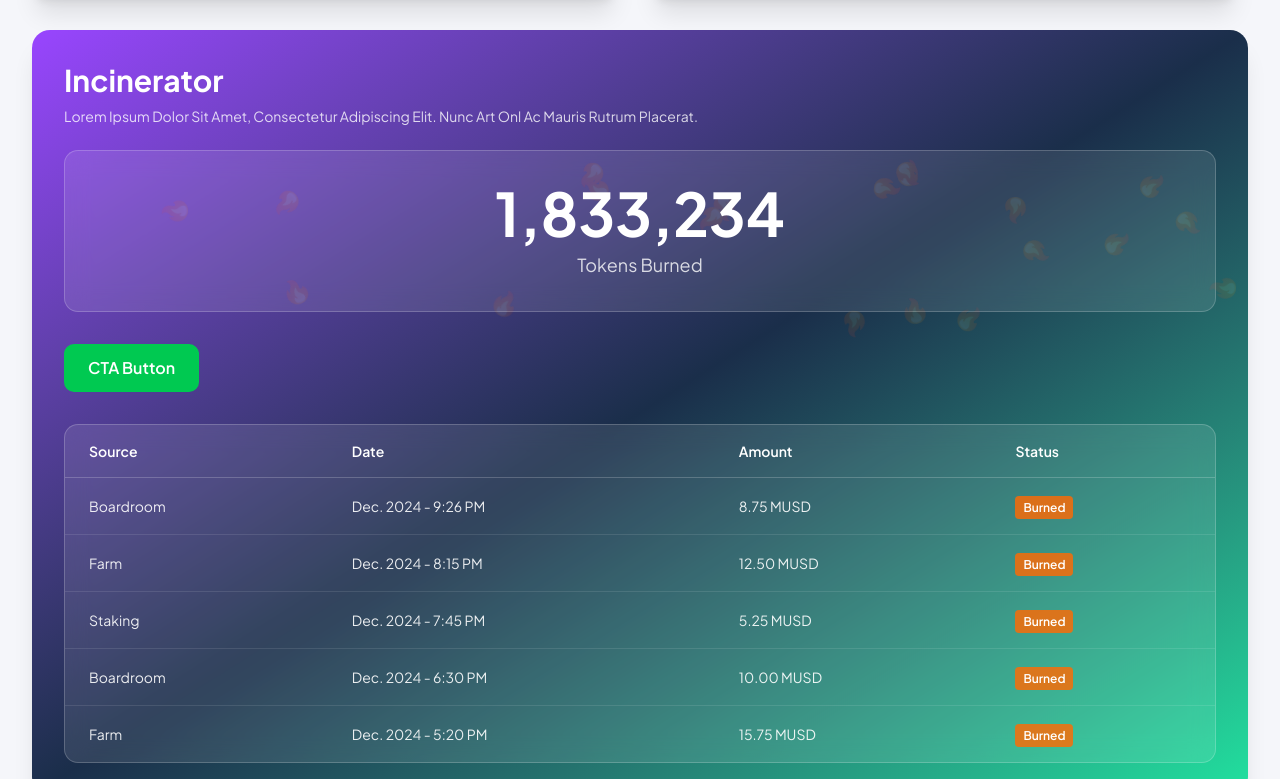
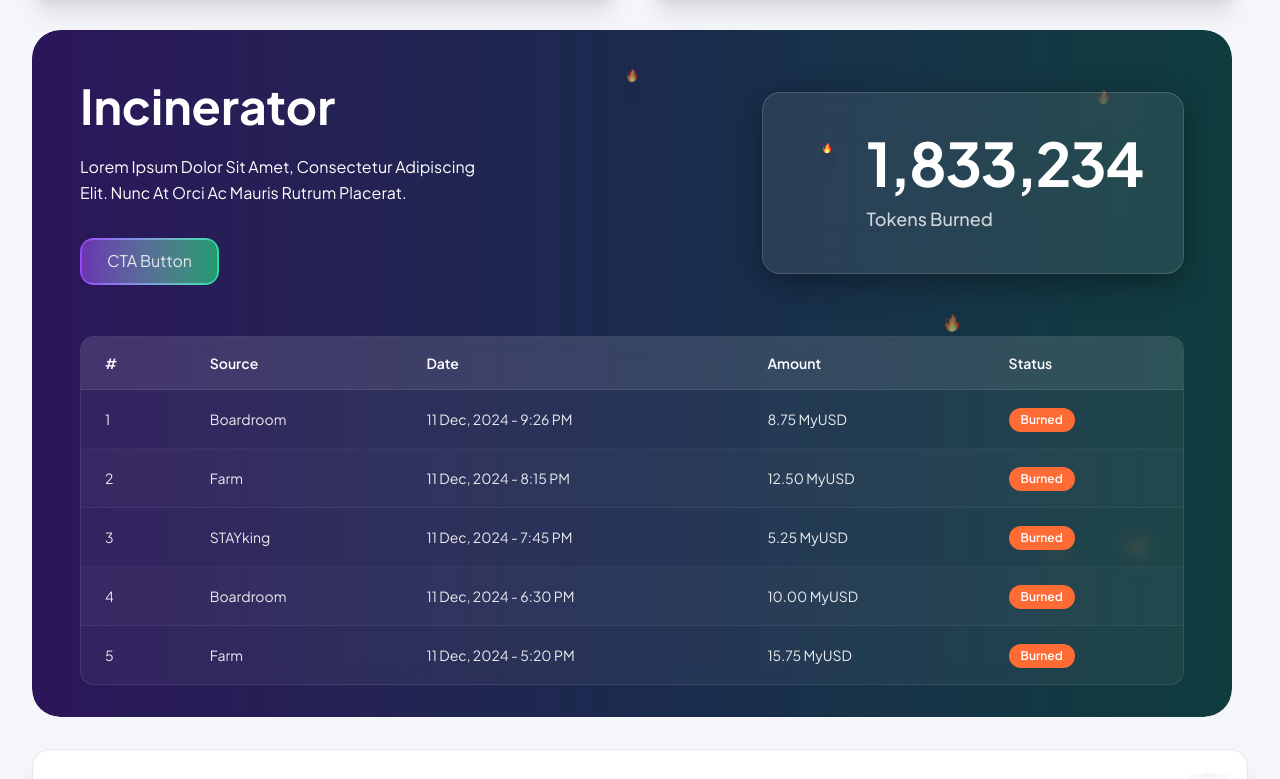
Before and after one commit to EhtishamNazir1234/nfstay, a Next.js app: page /dashboard in a window 1280 px wide. Shown: the part 1681-2460 px from the top of the page. Built offline with nearby package versions, Linux system fonts and the light colour scheme.

Commit message:
added incinerator

```diff
--- a/src/app/farm/page.tsx
+++ b/src/app/farm/page.tsx
@@ -6,6 +6,7 @@ import { TrendingUp, Calendar, DollarSign } from "lucide-react";
 import StartEarning from "@/components/ui/farm/StartEarning";
 import StayEarned from "@/components/ui/farm/StayEarned";
 import MintStayCard from "@/components/ui/farm/MintStayCard";
+import MintCard from "@/components/ui/dashboard/MintCard";
 
 const stats = [
   {
@@ -69,29 +70,27 @@ export default function FarmPage() {
             {/* Left Column */}
             <div className="space-y-6">
               <StartEarning />
-              <MintStayCard
-                title="Mint STAY with DEBIT CARD"
-                payingLabel="You're Buying"
-                payingToken="STAY"
-                receivingLabel="You're Paying"
-                receivingToken="EURO"
+              <MintCard
+                title="Mint ROCK with DEBIT CARD"
+                payingLabel="You're Paying"
+                payingToken="EURO"
+                receivingLabel="You're Buying"
+                receivingToken="ROCKS"
                 buttonText="Mint Now"
                 showCardIcons={true}
-                isDarkCard={true}
               />
             </div>
 
             {/* Right Column */}
             <div className="space-y-6">
               <StayEarned />
-              <MintStayCard
+              <MintCard
                 title="Mint STAY with USDC"
                 payingLabel="You're Paying"
-                payingToken="STAY"
+                payingToken="ROCKS"
                 receivingLabel="To Receive"
                 receivingToken="USDC"
                 buttonText="Mint Now"
-                isDarkCard={true}
               />
             </div>
           </div>
--- a/src/components/ui/dashboard/Incinerator.tsx
+++ b/src/components/ui/dashboard/Incinerator.tsx
@@ -1,71 +1,199 @@
 "use client";
 
+import Image from "next/image";
+
 const burnData = [
-  { source: "Boardroom", date: "Dec. 2024 - 9:26 PM", amount: "8.75 MUSD", status: "Burned" },
-  { source: "Farm", date: "Dec. 2024 - 8:15 PM", amount: "12.50 MUSD", status: "Burned" },
-  { source: "Staking", date: "Dec. 2024 - 7:45 PM", amount: "5.25 MUSD", status: "Burned" },
-  { source: "Boardroom", date: "Dec. 2024 - 6:30 PM", amount: "10.00 MUSD", status: "Burned" },
-  { source: "Farm", date: "Dec. 2024 - 5:20 PM", amount: "15.75 MUSD", status: "Burned" },
+  {
+    id: 1,
+    source: "Boardroom",
+    date: "11 Dec, 2024 - 9:26 PM",
+    amount: "8.75 MyUSD",
+    status: "Burned",
+  },
+  {
+    id: 2,
+    source: "Farm",
+    date: "11 Dec, 2024 - 8:15 PM",
+    amount: "12.50 MyUSD",
+    status: "Burned",
+  },
+  {
+    id: 3,
+    source: "STAYking",
+    date: "11 Dec, 2024 - 7:45 PM",
+    amount: "5.25 MyUSD",
+    status: "Burned",
+  },
+  {
+    id: 4,
+    source: "Boardroom",
+    date: "11 Dec, 2024 - 6:30 PM",
+    amount: "10.00 MyUSD",
+    status: "Burned",
+  },
+  {
+    id: 5,
+    source: "Farm",
+    date: "11 Dec, 2024 - 5:20 PM",
+    amount: "15.75 MyUSD",
+    status: "Burned",
+  },
 ];
 
 export default function Incinerator() {
   return (
-    <div className="bg-gradient-to-br from-[#9945FF] via-[#1a2e4a] to-[#20E19F] rounded-2xl shadow-xl p-8 relative overflow-hidden">
-      <h2 className="text-3xl font-bold text-white mb-2">Incinerator</h2>
-      <p className="text-white/80 text-sm mb-6">
-        Lorem Ipsum Dolor Sit Amet, Consectetur Adipiscing Elit. Nunc Art Onl Ac Mauris Rutrum Placerat.
-      </p>
+    <div className="relative overflow-hidden flex flex-col w-[1200px] h-[687px] rounded-[28px] opacity-100">
 
-      {/* Tokens Burned Display */}
-      <div className="relative mb-8">
-        <div className="bg-white/10 backdrop-blur-md rounded-xl p-8 border border-white/20 relative">
-          <div className="absolute inset-0 flex items-center justify-center opacity-10">
-            {[...Array(20)].map((_, i) => (
-              <div
-                key={i}
-                className="text-2xl text-orange-400 absolute"
-                style={{
-                  top: `${Math.random() * 100}%`,
-                  left: `${Math.random() * 100}%`,
-                  transform: `rotate(${Math.random() * 360}deg)`,
-                }}
-              >
-                🔥
+
+
+      {/* Background Gradient */}
+      <div className="absolute inset-0 bg-gradient-to-r from-[#2b165a] via-[#1b2a4e] to-[#0f3d3e] rounded-[28px]" />
+
+      {/* Fire Icons - 6 positions */}
+      <div className="absolute inset-0 pointer-events-none overflow-hidden rounded-[28px]">
+        {/* 1st: In the main area, left of numbers (inside glassmorphism card) - handled below */}
+
+        {/* 2nd: Half behind the main container of tokens burned */}
+        <div className="absolute top-[50%] right-[20%] -translate-y-1/2 z-[5] opacity-50">
+          <Image
+            src="/assets/fire.png"
+            alt="Fire"
+            width={80}
+            height={130}
+            className="object-contain"
+          />
+        </div>
+
+        {/* 3rd: On the top mid */}
+        <div className="absolute top-[5%] left-1/2 -translate-x-1/2 z-[5] opacity-60">
+          <Image
+            src="/assets/fire.png"
+            alt="Fire"
+            width={60}
+            height={98}
+            className="object-contain"
+          />
+        </div>
+
+        {/* 4th: In the right bottom corner behind it */}
+        <div className="absolute bottom-[10%] right-[5%] z-[5] opacity-50">
+          <Image
+            src="/assets/fire.png"
+            alt="Fire"
+            width={70}
+            height={114}
+            className="object-contain"
+          />
+        </div>
+
+        {/* 5th: Besides the right top corner */}
+        <div className="absolute top-[8%] right-[8%] z-[5] opacity-60">
+          <Image
+            src="/assets/fire.png"
+            alt="Fire"
+            width={65}
+            height={106}
+            className="object-contain"
+          />
+        </div>
+
+        {/* 6th: Beside the right bottom corner */}
+        <div className="absolute bottom-[12%] right-[12%] z-[5] opacity-50">
+          <Image
+            src="/assets/fire.png"
+            alt="Fire"
+            width={60}
+            height={98}
+            className="object-contain"
+          />
+        </div>
+      </div>
+
+      {/* Top Section - Content Container */}
+      <div className="relative flex-1 flex items-center justify-between px-12 py-8">
+        {/* Left Section - Text and Button */}
+        <div className="flex flex-col justify-center z-10 max-w-[500px]">
+          <h2 className="text-5xl font-bold text-white mb-6">Incinerator</h2>
+          <p className="text-white text-base mb-8 leading-relaxed max-w-[400px]">
+            Lorem Ipsum Dolor Sit Amet, Consectetur Adipiscing Elit. Nunc At
+            Orci Ac Mauris Rutrum Placerat.
+          </p>
+          <div className="relative w-[139px] h-[47px] rounded-xl p-[2px] bg-gradient-to-r from-[#9945FF] to-[#20E19F]">
+            <button className="w-full h-full rounded-[10.5px] py-[18px] px-[30px] transition-opacity hover:opacity-90 bg-[rgba(0,0,0,0.3)] backdrop-blur-[10px] flex items-center justify-center">
+              <span className="text-gray-200 whitespace-nowrap text-base">
+                CTA Button
+              </span>
+            </button>
+          </div>
+        </div>
+
+        {/* Right Section - Glassmorphism Card with 1st Fire Icon */}
+        <div className="relative z-10">
+          <div className="relative rounded-2xl p-10 bg-white/[0.08] backdrop-blur-[25px] border border-white/15 shadow-[0_8px_32px_0_rgba(0,0,0,0.37)]">
+            <div className="flex items-center gap-4 mb-3">
+              <div className="w-12 h-12 flex-shrink-0 relative">
+                <Image
+                  src="/assets/fire.png"
+                  alt="Fire"
+                  width={48}
+                  height={78}
+                  className="object-contain"
+                />
               </div>
-            ))}
-          </div>
-          <div className="relative z-10 text-center">
-            <div className="text-6xl font-bold text-white mb-2">1,833,234</div>
-            <div className="text-lg text-white/80">Tokens Burned</div>
+              <span className="text-6xl font-bold text-white tracking-tight">
+                1,833,234
+              </span>
+            </div>
+            <div className="text-gray-300 text-lg font-medium ml-16">
+              Tokens Burned
+            </div>
           </div>
         </div>
       </div>
 
-      {/* CTA Button */}
-      <button className="mb-8 px-6 py-3 rounded-lg bg-green-500 text-white font-semibold hover:bg-green-600 transition-colors">
-        CTA Button
-      </button>
-
-      {/* Table */}
-      <div className="bg-white/10 backdrop-blur-md rounded-xl border border-white/20 overflow-hidden">
-        <div className="overflow-x-auto">
+      {/* Bottom Section - Transaction Table */}
+      <div className="relative z-10 px-12 pb-8">
+        <div className="rounded-xl overflow-hidden bg-white/[0.05] backdrop-blur-[10px] border border-white/10">
           <table className="w-full">
             <thead>
-              <tr className="border-b border-white/20">
-                <th className="px-6 py-4 text-left text-sm font-semibold text-white">Source</th>
-                <th className="px-6 py-4 text-left text-sm font-semibold text-white">Date</th>
-                <th className="px-6 py-4 text-left text-sm font-semibold text-white">Amount</th>
-                <th className="px-6 py-4 text-left text-sm font-semibold text-white">Status</th>
+              <tr className="bg-white/[0.08] border-b border-white/10">
+                <th className="px-6 py-4 text-left text-sm font-semibold text-white">
+                  #
+                </th>
+                <th className="px-6 py-4 text-left text-sm font-semibold text-white">
+                  Source
+                </th>
+                <th className="px-6 py-4 text-left text-sm font-semibold text-white">
+                  Date
+                </th>
+                <th className="px-6 py-4 text-left text-sm font-semibold text-white">
+                  Amount
+                </th>
+                <th className="px-6 py-4 text-left text-sm font-semibold text-white">
+                  Status
+                </th>
               </tr>
             </thead>
             <tbody>
-              {burnData.map((row, idx) => (
-                <tr key={idx} className="border-b border-white/10 last:border-0">
-                  <td className="px-6 py-4 text-sm text-white/90">{row.source}</td>
-                  <td className="px-6 py-4 text-sm text-white/90">{row.date}</td>
-                  <td className="px-6 py-4 text-sm text-white/90">{row.amount}</td>
+              {burnData.map((row) => (
+                <tr
+                  key={row.id}
+                  className={`border-b border-white/5 last:border-0 ${
+                    row.id % 2 === 0 ? "bg-white/[0.02]" : "bg-transparent"
+                  }`}
+                >
+                  <td className="px-6 py-4 text-sm text-white/90">{row.id}</td>
+                  <td className="px-6 py-4 text-sm text-white/90">
+                    {row.source}
+                  </td>
+                  <td className="px-6 py-4 text-sm text-white/90">
+                    {row.date}
+                  </td>
+                  <td className="px-6 py-4 text-sm text-white/90">
+                    {row.amount}
+                  </td>
                   <td className="px-6 py-4">
-                    <span className="px-2 py-1 rounded bg-orange-500/80 text-white text-xs font-semibold">
+                    <span className="inline-block px-3 py-1 rounded-full text-white text-xs font-semibold bg-[#FF6B35]">
                       {row.status}
                     </span>
                   </td>
--- a/src/components/ui/landingPage/Carousall.tsx
+++ b/src/components/ui/landingPage/Carousall.tsx
@@ -102,7 +102,7 @@ export function Carousel() {
                     className={`relative transition-all duration-300 ${isCenterCard}`}
                   >
                     <div className="aspect-[3/4] rounded-3xl overflow-hidden ">
-                      {/* Image */}
+
                       <div className="aspect-[3/4]">
                         <Image
                           src={member.image}
--- a/src/components/ui/portfolio/AssetsOverview.tsx
+++ b/src/components/ui/portfolio/AssetsOverview.tsx
@@ -89,8 +89,8 @@ export default function AssetsOverview({
             <div className="flex items-center">
               <div className="flex-1 h-2 bg-gray-200 dark:bg-gray-700 rounded-full ">
                 <div
-                  className="h-full bg-gray-900 dark:bg-gray-300 rounded-full transition-all duration-300"
-                  style={{ width: `${asset.percentage}%` }}
+                  className="h-full bg-gray-900 dark:bg-gray-300 rounded-full transition-all duration-300 w-[var(--width)]"
+                  style={{ "--width": `${asset.percentage}%` } as React.CSSProperties & { '--width': string }}
                 />
               </div>
               <span className="text-xs font-semibold text-gray-600 dark:text-gray-300 w-10 text-right">
--- a/src/components/ui/portfolio/RadialChart.tsx
+++ b/src/components/ui/portfolio/RadialChart.tsx
@@ -131,8 +131,8 @@ export function ChartRadialStacked() {
               >
                 <div className="flex items-center gap-3 ">
                   <div
-                    className="w-1 h-8 rounded-full"
-                    style={{ backgroundColor: asset.color }}
+                    className="w-1 h-8 rounded-full bg-[var(--asset-color)]"
+                    style={{ "--asset-color": asset.color } as React.CSSProperties & { '--asset-color': string }}
                   ></div>
                   <span className="text-slate-600 dark:text-gray-300 font-medium">
                     {asset.name}
```
Also changed, not shown: public/assets/fire.png (added).
